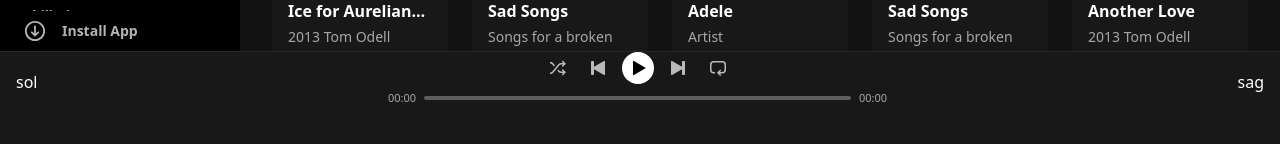
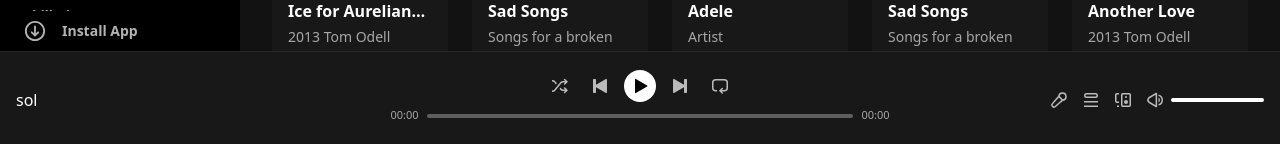
Before and after one commit to Sabuhi0/react-tailwind-spotify-clone, a React (Vite) app: page / in a window 1280 px wide. Shown: the part 653-797 px from the top of the page. Built offline with nearby package versions, Linux system fonts and the light colour scheme.

Commit message:
Update Player component

```diff
--- a/src/components/PlayingBar/BottomBar/Player/index.jsx
+++ b/src/components/PlayingBar/BottomBar/Player/index.jsx
@@ -3,6 +3,7 @@ import { Icon } from '../../../../assets/Icons'
 import { useAudio } from 'react-use';
 import secondsToTime from '../../../../utils/secondsToTime';
 import CustomRange from '../CustomRange';
+import { useMemo } from 'react';
 
 const Player = () => {
 
@@ -13,9 +14,21 @@ const Player = () => {
     src: 'https://www.soundhelix.com/examples/mp3/SoundHelix-Song-2.mp3',
   });
 
+  console.log(JSON.stringify(state))
+
+  const volumeIcon = useMemo(() => {
+    if (state.volume === 0 || state.muted)
+      return 'volumeMuted'
+    if (state.volume > 0 && state.volume < 0.33)
+      return 'volumeLowIcon'
+    if (state.volume >= 0.33 && state.volume < 0.66)
+      return 'volumeNormalIcon'
+    return 'volumeFullIcon'
+  }, [state.volume, state.muted])
+
   return (
-    <div className='flex items-center justify-between px-4'>
-      <div>
+    <div className='flex items-center justify-between px-4 h-full'>
+      <div className='min-w-[11.25rem] w-[30%]'>
         sol
       </div>
       <div className='max-w-[45.125rem] w-[40%] flex flex-col items-center'>
@@ -55,8 +68,33 @@ const Player = () => {
           </div>
         </div>
       </div>
-      <div>
-        sag
+      <div className='min-w-[11.25rem] w-[30%] flex items-center justify-end'>
+        <button className='w-8 h-8 flex items-center justify-center text-white text-opacity-70 hover:text-opacity-100'>
+          <Icon size={16} name="lyrics" />
+        </button>
+        <button className='w-8 h-8 flex items-center justify-center text-white text-opacity-70 hover:text-opacity-100'>
+          <Icon size={16} name="queue" />
+        </button>
+        <button className='w-8 h-8 flex items-center justify-center text-white text-opacity-70 hover:text-opacity-100'>
+          <Icon size={16} name="device" />
+        </button>
+        <button
+          onClick={controls[state.muted ? 'unmute' : 'mute']}
+          className='w-8 h-8 flex items-center justify-center text-white text-opacity-70 hover:text-opacity-100'>
+          <Icon size={16} name={volumeIcon} />
+        </button>
+        <div className='w-[5.813rem] max-w-full'>
+          <CustomRange
+            step={0.01}
+            min={0}
+            max={1}
+            value={state.muted ? 0 : state?.volume}
+            onChange={value => {
+              controls.unmute()
+              controls.volume(value)
+            }}
+          />
+        </div>
       </div>
     </div>
   )
```
